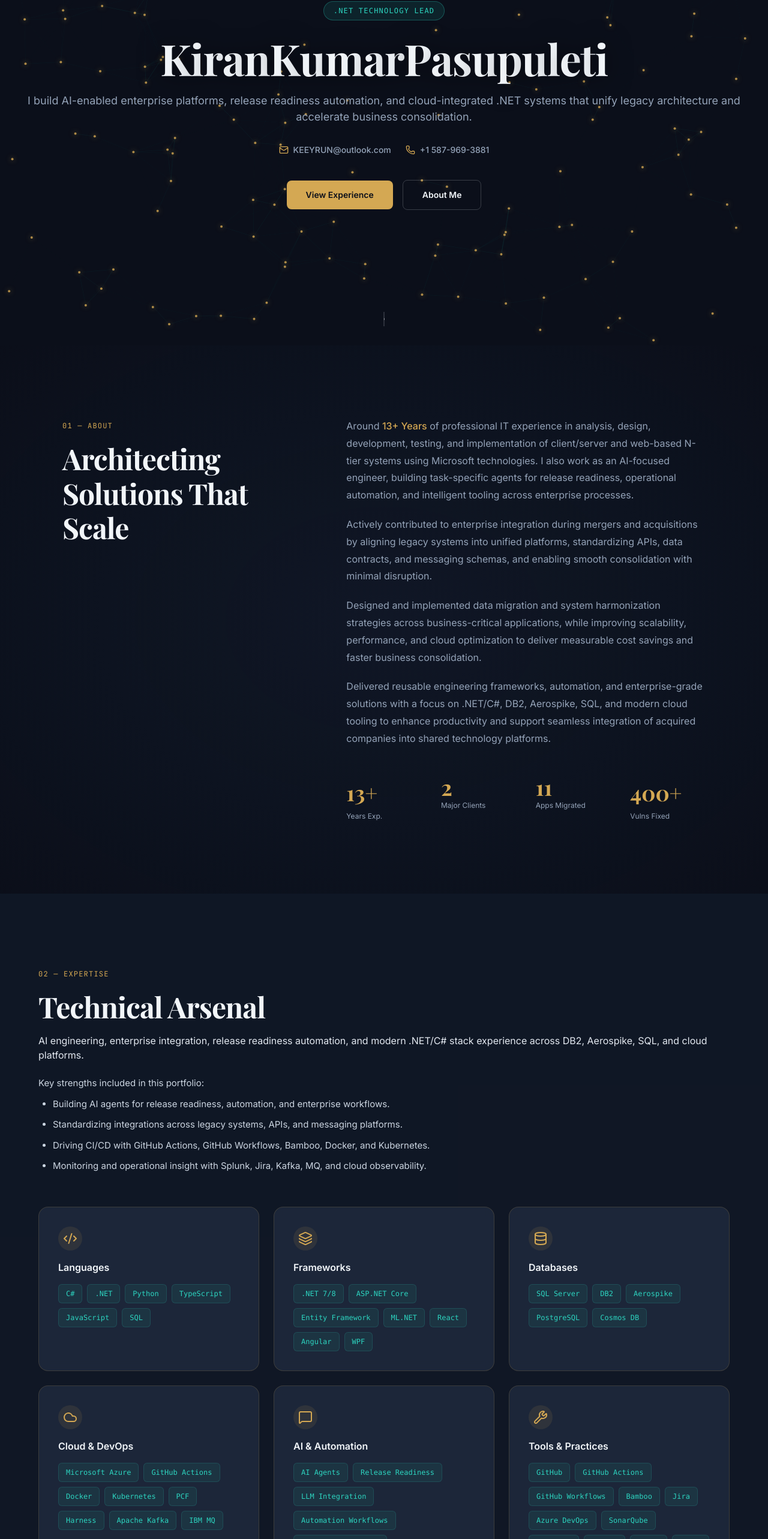
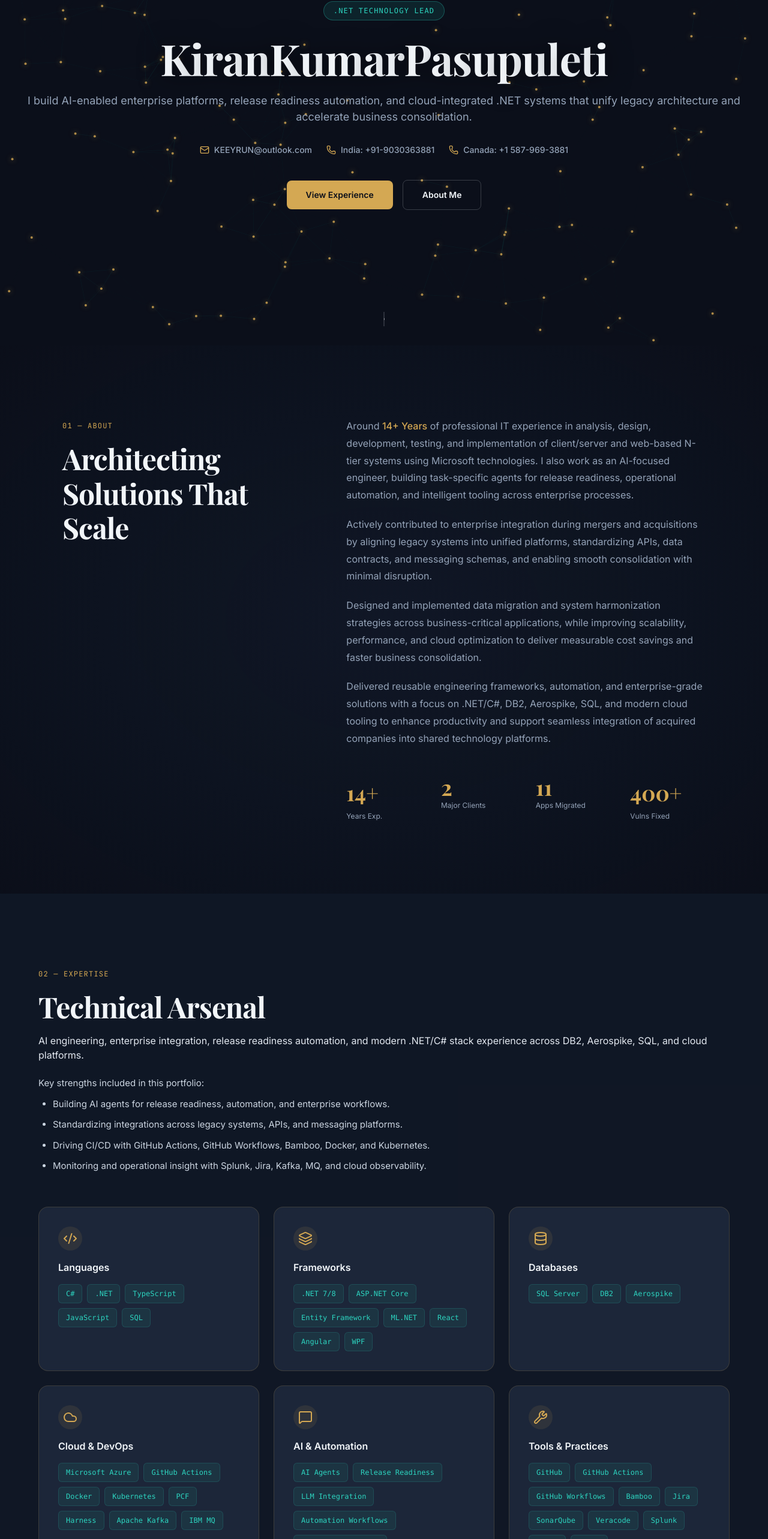
Before and after one commit to keeyrun1/Portfolio, a React (Vite) app in the folder app/: page / in a window 1280 px wide. Shown: the part 224-2790 px from the top of the page at 60% size. Built offline with nearby package versions, Linux system fonts and the light colour scheme; the HTML template or start-up script is replaced by a standard one.

Commit message:
Add India and Canada contact numbers, update experience company, and refine tech stack

```diff
--- a/app/src/sections/About.tsx
+++ b/app/src/sections/About.tsx
@@ -4,8 +4,23 @@ import { ScrollTrigger } from 'gsap/ScrollTrigger';
 
 gsap.registerPlugin(ScrollTrigger);
 
+const getYearsExperience = (startDate: string) => {
+  const start = new Date(startDate);
+  const now = new Date();
+  let years = now.getFullYear() - start.getFullYear();
+  const hasNotReachedAnniversary =
+    now.getMonth() < start.getMonth() ||
+    (now.getMonth() === start.getMonth() && now.getDate() < start.getDate());
+  if (hasNotReachedAnniversary) {
+    years -= 1;
+  }
+  return Math.max(years, 0);
+};
+
+const YEARS_EXPERIENCE = getYearsExperience('2011-12-01');
+
 const STATS = [
-  { value: 13, suffix: '+', label: 'Years Exp.' },
+  { value: YEARS_EXPERIENCE, suffix: '+', label: 'Years Exp.' },
   { value: 2, suffix: '', label: 'Major Clients' },
   { value: 11, suffix: '', label: 'Apps Migrated' },
   { value: 400, suffix: '+', label: 'Vulns Fixed' },
@@ -109,7 +124,7 @@ export default function About() {
         {/* Right Column */}
         <div ref={rightRef} className="lg:col-span-7">
           <p className="font-body text-base leading-relaxed" style={{ color: '#94A3B8', lineHeight: 1.8, marginBottom: '20px' }}>
-            Around <span className="text-[#D4A853] font-medium">13+ Years</span> of professional IT experience in analysis, design, development, testing, and implementation of client/server and web-based N-tier systems using Microsoft technologies. I also work as an AI-focused engineer, building task-specific agents for release readiness, operational automation, and intelligent tooling across enterprise processes.
+            Around <span className="text-[#D4A853] font-medium">{YEARS_EXPERIENCE}+ Years</span> of professional IT experience in analysis, design, development, testing, and implementation of client/server and web-based N-tier systems using Microsoft technologies. I also work as an AI-focused engineer, building task-specific agents for release readiness, operational automation, and intelligent tooling across enterprise processes.
           </p>
           <p className="font-body text-base leading-relaxed" style={{ color: '#94A3B8', lineHeight: 1.8, marginBottom: '20px' }}>
             Actively contributed to enterprise integration during mergers and acquisitions by aligning legacy systems into unified platforms, standardizing APIs, data contracts, and messaging schemas, and enabling smooth consolidation with minimal disruption.
--- a/app/src/sections/Experience.tsx
+++ b/app/src/sections/Experience.tsx
@@ -27,7 +27,7 @@ const EXPERIENCE_DATA = [
     id: 2,
     date: 'Dec 2011 — Nov 2016',
     role: 'Associate',
-    company: 'Maritz',
+    company: 'Cognizant Technology Solutions',
     location: 'Hyderabad, India',
     teamSize: '',
     responsibilities: [
--- a/app/src/sections/Footer.tsx
+++ b/app/src/sections/Footer.tsx
@@ -111,12 +111,20 @@ export default function Footer() {
                 KEEYRUN@outlook.com
               </a>
               <a
+                href="tel:+919030363881"
+                className="flex items-center gap-2 font-body transition-colors duration-300 hover:text-[#D4A853]"
+                style={{ fontSize: '14px', fontWeight: 400, color: '#94A3B8' }}
+              >
+                <Phone size={14} />
+                India: +91-9030363881
+              </a>
+              <a
                 href="tel:+15879693881"
                 className="flex items-center gap-2 font-body transition-colors duration-300 hover:text-[#D4A853]"
                 style={{ fontSize: '14px', fontWeight: 400, color: '#94A3B8' }}
               >
                 <Phone size={14} />
-                +1 587-969-3881
+                Canada: +1 587-969-3881
               </a>
             </div>
 
--- a/app/src/sections/Hero.tsx
+++ b/app/src/sections/Hero.tsx
@@ -178,12 +178,20 @@ export default function Hero() {
             KEEYRUN@outlook.com
           </a>
           <a
+            href="tel:+919030363881"
+            className="flex items-center gap-2 font-medium text-sm transition-colors duration-300 hover:text-[#D4A853]"
+            style={{ color: '#94A3B8', fontSize: '14px', fontWeight: 500 }}
+          >
+            <Phone size={16} color="#D4A853" />
+            India: +91-9030363881
+          </a>
+          <a
             href="tel:+15879693881"
             className="flex items-center gap-2 font-medium text-sm transition-colors duration-300 hover:text-[#D4A853]"
             style={{ color: '#94A3B8', fontSize: '14px', fontWeight: 500 }}
           >
             <Phone size={16} color="#D4A853" />
-            +1 587-969-3881
+            Canada: +1 587-969-3881
           </a>
         </div>
 
--- a/app/src/sections/Skills.tsx
+++ b/app/src/sections/Skills.tsx
@@ -9,7 +9,7 @@ const SKILL_CATEGORIES = [
   {
     icon: Code2,
     name: 'Languages',
-    skills: ['C#', '.NET', 'Python', 'TypeScript', 'JavaScript', 'SQL'],
+    skills: ['C#', '.NET', 'TypeScript', 'JavaScript', 'SQL'],
   },
   {
     icon: Layers,
@@ -19,7 +19,7 @@ const SKILL_CATEGORIES = [
   {
     icon: Database,
     name: 'Databases',
-    skills: ['SQL Server', 'DB2', 'Aerospike', 'PostgreSQL', 'Cosmos DB'],
+    skills: ['SQL Server', 'DB2', 'Aerospike'],
   },
   {
     icon: Cloud,
@@ -34,7 +34,7 @@ const SKILL_CATEGORIES = [
   {
     icon: Wrench,
     name: 'Tools & Practices',
-    skills: ['GitHub', 'GitHub Actions', 'GitHub Workflows', 'Bamboo', 'Jira', 'Azure DevOps', 'SonarQube', 'Veracode', 'Splunk', 'SCRUM', 'Agile'],
+    skills: ['GitHub', 'GitHub Actions', 'GitHub Workflows', 'Bamboo', 'Jira', 'SonarQube', 'Veracode', 'Splunk', 'SCRUM', 'Agile'],
   },
 ];
 
```
